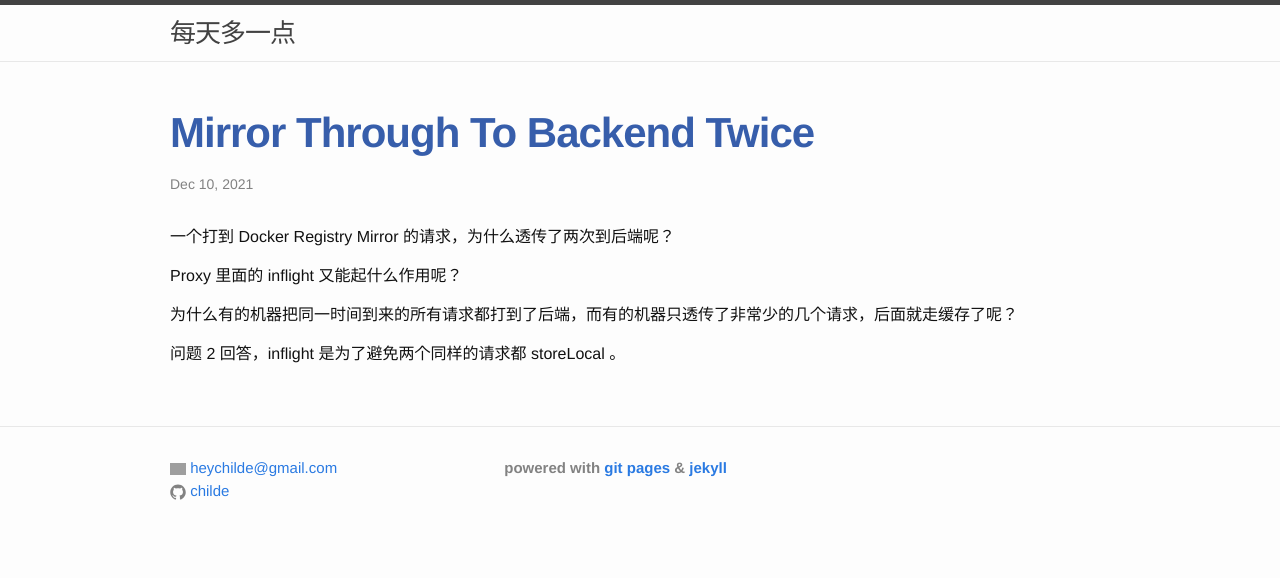
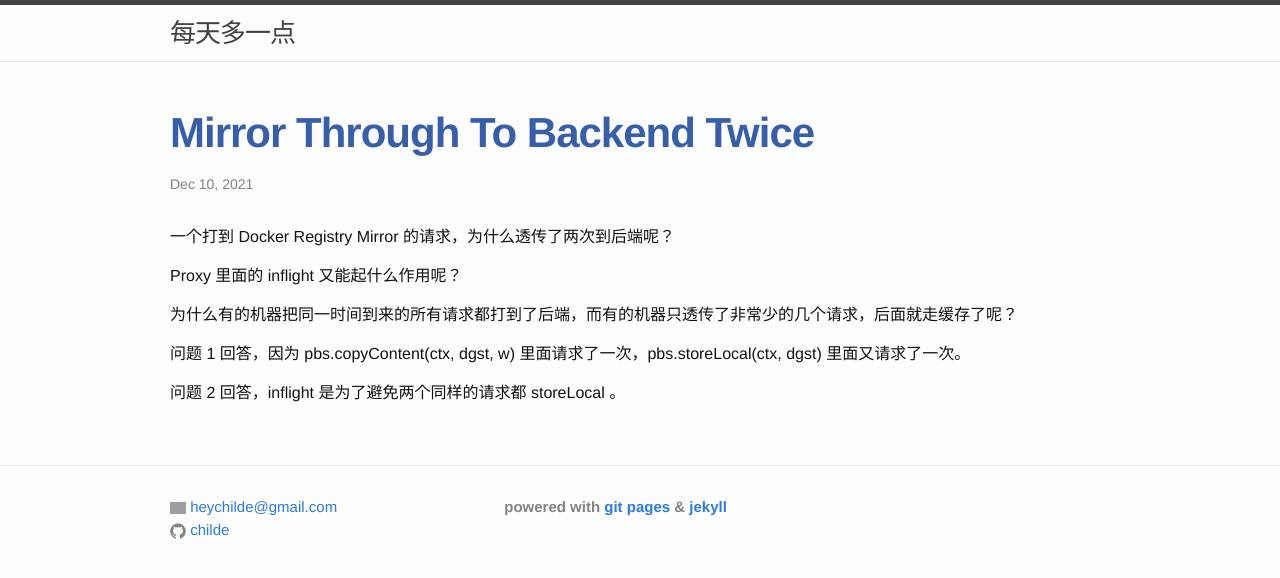
Before and after one commit to childe/gitcommit.today, a Jekyll site: the page built from _posts/2021-12-11-mirror-through-to-backend-twice.md, in a window 1280 px wide. Shown: the top 578 px of the page. Built offline with Jekyll 4.4.1, drawn with Linux system fonts in a browser that asks for light colours; our own code applies the rules of GitHub Pages for plain Markdown files; grey boxes are pictures that could not be loaded.

Commit message:
modified:   _posts/2021-12-11-mirror-through-to-backend-twice.md

```diff
--- a/_posts/2021-12-11-mirror-through-to-backend-twice.md
+++ b/_posts/2021-12-11-mirror-through-to-backend-twice.md
@@ -11,4 +11,6 @@ Proxy 里面的 inflight 又能起什么作用呢？
 为什么有的机器把同一时间到来的所有请求都打到了后端，而有的机器只透传了非常少的几个请求，后面就走缓存了呢？
 
 
+问题 1 回答，因为 pbs.copyContent(ctx, dgst, w) 里面请求了一次，pbs.storeLocal(ctx, dgst) 里面又请求了一次。
+
 问题 2 回答，inflight 是为了避免两个同样的请求都 storeLocal 。
```
